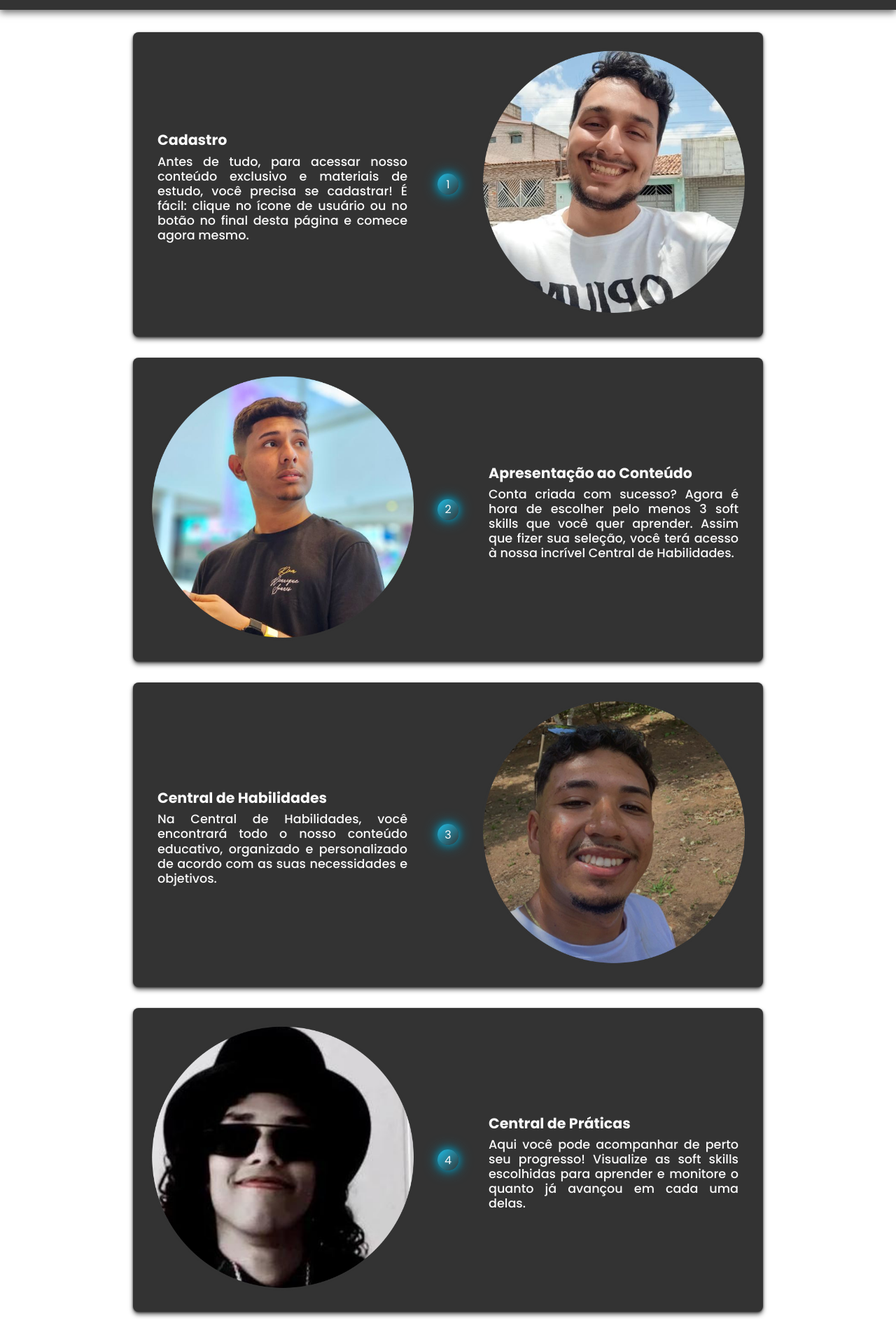
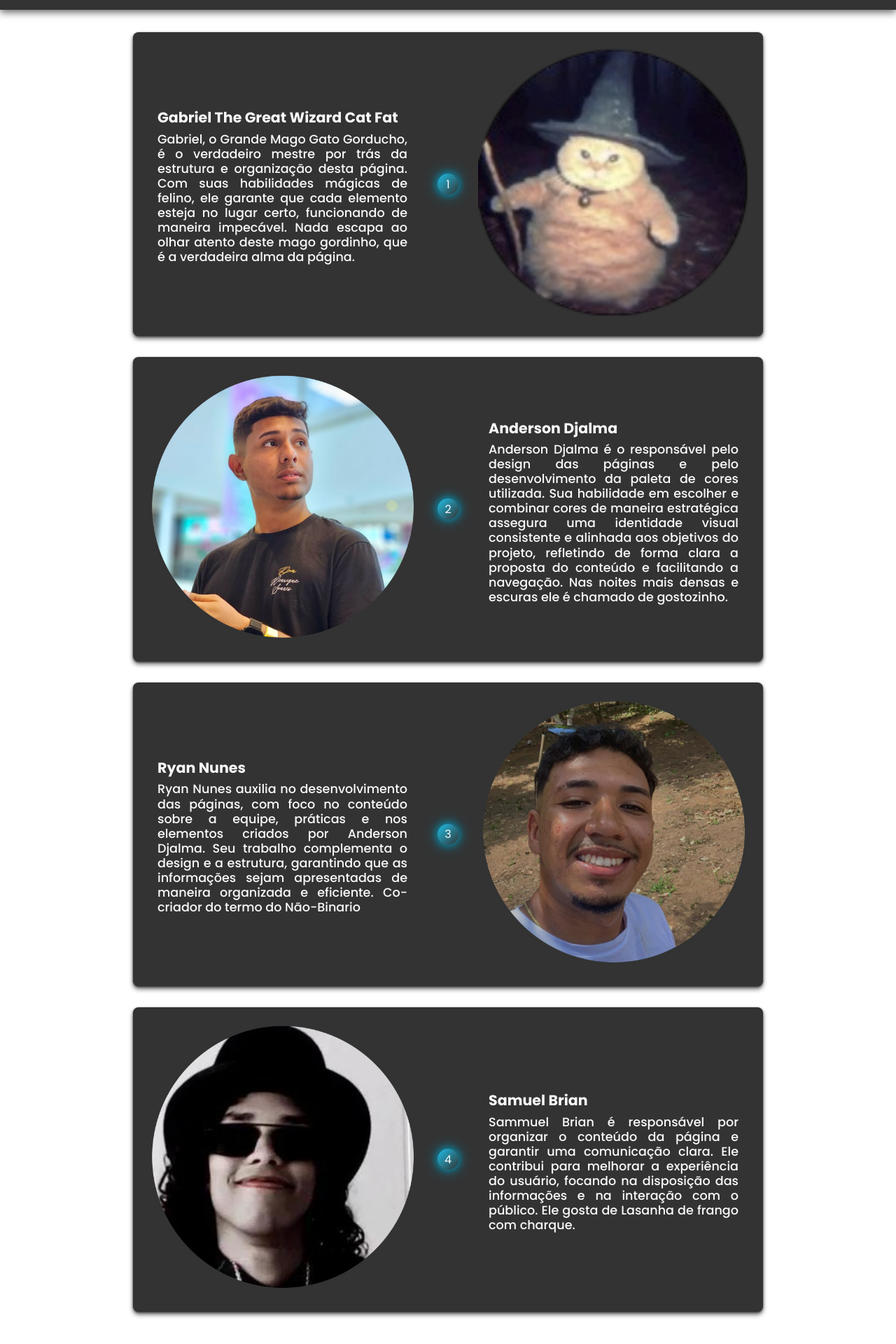
Before and after one commit to MedusaGabriel/SoftSkillHub, a React (Vite) app in the folder soft-skill-hub/: page /sobre in a window 1280 px wide. Shown: the part 936-2856 px from the top of the page at 70% size. Built offline with nearby package versions, Linux system fonts and the light colour scheme.

Commit message:
Att 2.8 Sobre Nós

```diff
--- a/soft-skill-hub/src/pages/sobre/sobre.jsx
+++ b/soft-skill-hub/src/pages/sobre/sobre.jsx
@@ -59,12 +59,11 @@ function Sobre() {
               <div className="sobre-timeline-circle">1</div>
               <button className="sobre-timeline-content" onClick={handleClick}>
                 <div className="sobre-timeline-text">
-                  <h3>Cadastro</h3>
+                  <h3>Gabriel The Great Wizard Cat Fat</h3>
                   <p>
-                    Antes de tudo, para acessar nosso conteúdo exclusivo e
-                    materiais de estudo, você precisa se cadastrar! É fácil:
-                    clique no ícone de usuário ou no botão no final desta página
-                    e comece agora mesmo.
+                  Gabriel, o Grande Mago Gato Gorducho, é o verdadeiro mestre por trás da estrutura e organização desta página. Com suas habilidades mágicas de felino,
+                  ele garante que cada elemento esteja no lugar certo, funcionando de maneira impecável.
+                  Nada escapa ao olhar atento deste mago gordinho, que é a verdadeira alma da página.
                   </p>
                 </div>
                 <div className="sobre-timeline-image">
@@ -80,12 +79,12 @@ function Sobre() {
                   <img src="../src/assets/anderson.png" alt="Imagem 2" />
                 </div>
                 <div className="sobre-timeline-text2">
-                  <h3>Apresentação ao Conteúdo</h3>
+                  <h3>Anderson Djalma</h3>
                   <p>
-                    Conta criada com sucesso? Agora é hora de escolher pelo
-                    menos 3 soft skills que você quer aprender. Assim que fizer
-                    sua seleção, você terá acesso à nossa incrível Central de
-                    Habilidades.
+                  Anderson Djalma é o responsável pelo design das páginas e pelo desenvolvimento da paleta de cores utilizada.
+                  Sua habilidade em escolher e combinar cores de maneira estratégica assegura uma identidade visual consistente e
+                  alinhada aos objetivos do projeto, refletindo de forma clara a proposta do conteúdo e facilitando a navegação.
+                  Nas noites mais densas e escuras ele é chamado de gostozinho.
                   </p>
                 </div>
               </button>
@@ -95,11 +94,11 @@ function Sobre() {
               <div className="sobre-timeline-circle">3</div>
               <button className="sobre-timeline-content" onClick={handleClick}>
                 <div className="sobre-timeline-text">
-                  <h3>Central de Habilidades</h3>
+                  <h3>Ryan Nunes </h3>
                   <p>
-                    Na Central de Habilidades, você encontrará todo o nosso
-                    conteúdo educativo, organizado e personalizado de acordo com
-                    as suas necessidades e objetivos.
+                  Ryan Nunes auxilia no desenvolvimento das páginas, com foco no conteúdo sobre a equipe, práticas e nos elementos criados por Anderson Djalma.
+                   Seu trabalho complementa o design e a estrutura, garantindo que as informações sejam apresentadas de maneira organizada e eficiente.
+                   Co-criador do termo do Não-Binario
                   </p>
                 </div>
                 <div className="sobre-timeline-image">
@@ -115,11 +114,11 @@ function Sobre() {
                   <img src="../src/assets/brian.png" alt="Imagem 4" />
                 </div>
                 <div className="sobre-timeline-text2">
-                  <h3>Central de Práticas</h3>
+                  <h3>Samuel Brian </h3>
                   <p>
-                    Aqui você pode acompanhar de perto seu progresso! Visualize
-                    as soft skills escolhidas para aprender e monitore o quanto
-                    já avançou em cada uma delas.
+                  Sammuel Brian é responsável por organizar o conteúdo da página e garantir uma comunicação clara.
+                  Ele contribui para melhorar a experiência do usuário, focando na disposição das informações e na interação com o público.
+                  Ele gosta de Lasanha de frango com charque.
                   </p>
                 </div>
               </button>
```
Also changed, not shown: soft-skill-hub/src/assets/gabriel.png.
